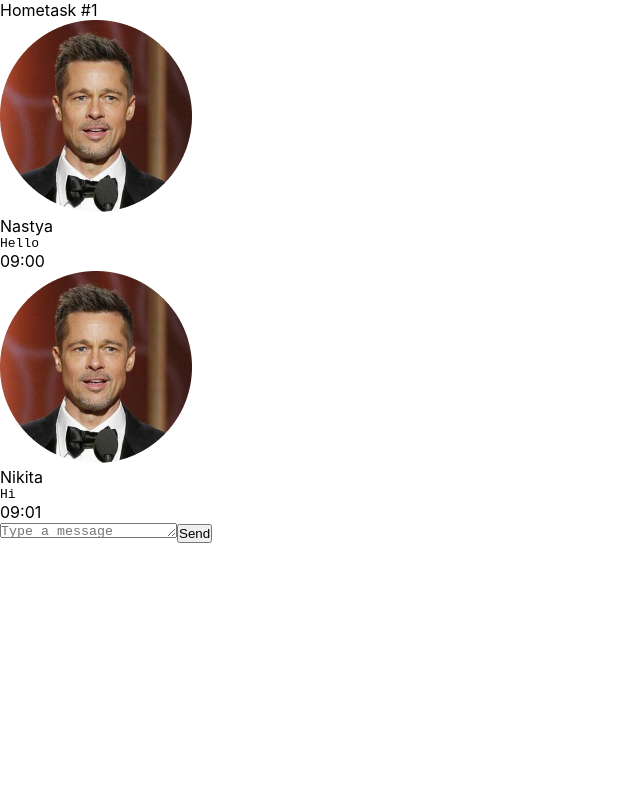
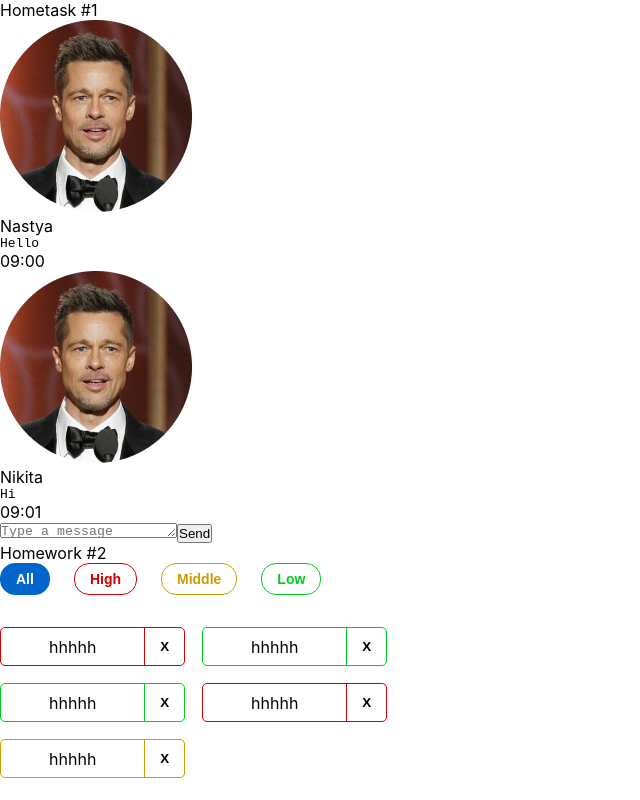
Before and after one commit to anastasiyaArkhipchuk/homework, a React (Create React App) app: page / in a window 1280 px wide. Shown: the whole page, without its empty margins (0-640 px from the left). Built offline with nearby package versions, Linux system fonts and the light colour scheme.

Commit message:
Second homework

```diff
--- a/package.json
+++ b/package.json
@@ -1,6 +1,6 @@
 {
   "name": "hws2",
-  "homepage": "http://anastasiyaArkhipchuk.github.io/homework",
+  "homepage": "https://anastasiyaArkhipchuk.github.io/homework",
   "version": "0.1.0",
   "private": true,
   "dependencies": {
@@ -16,7 +16,7 @@
     "@types/react-dom": "18.0.6",
     "@types/uuid": "8.3.4",
     "axios": "0.27.2",
-    "gh-pages": "4.0.0",
+    "gh-pages": "^5.0.0",
     "react": "18.2.0",
     "react-dom": "18.2.0",
     "react-redux": "8.0.4",
--- a/src/s1-main/App.tsx
+++ b/src/s1-main/App.tsx
@@ -1,13 +1,14 @@
 import React from 'react'
 import s from './App.module.css'
 import HW1 from '../s2-homeworks/hw01/HW1'
+import HW2 from "../s2-homeworks/hw02/HW2";
 
 function App() {
     return (
         <div className={s.App}>
             <HW1/>
-            {/*раскомментировать по ходу выполнения*/}
-            {/*<HW2/>*/}
+
+            {<HW2/>}
             {/*<HW3/>*/}
             {/*<HW4/>*/}
 
--- a/src/s2-homeworks/hw02/HW2.tsx
+++ b/src/s2-homeworks/hw02/HW2.tsx
@@ -17,16 +17,16 @@
 * */
 
 // types
-export type AffairPriorityType = any // need to fix any
+export type AffairPriorityType = 'low' | 'middle' | 'high'// need to fix any
 export type AffairType = {
-    _id: any // need to fix any
-    name: any // need to fix any
+    _id: number // need to fix any
+    name: string // need to fix any
     priority: AffairPriorityType
 }
 export type FilterType = 'all' | AffairPriorityType
 
 // constants
-const defaultAffairs: any = [ // need to fix any
+const defaultAffairs: Array<AffairType> = [ // need to fix any
     {_id: 1, name: 'React', priority: 'high'}, // студенты могут изменить содержимое name и количество элементов в массиве, ...priority не менять!
     {_id: 2, name: 'anime', priority: 'low'},
     {_id: 3, name: 'games', priority: 'low'},
@@ -35,23 +35,33 @@
 ]
 
 // pure helper functions
-export const filterAffairs = (affairs: any, filter: any): any => { // need to fix any
-
-
+export const filterAffairs = (affairs: Array<AffairType>, filter: FilterType): Array<AffairType> => { // need to fix any
+    if(filter === 'low'){
+        affairs= affairs.filter(f=>f.priority==='low')
+    }
+    if(filter === 'middle'){
+        affairs= affairs.filter(f=>f.priority==='middle')
+    }
+    if(filter === 'high'){
+        affairs= affairs.filter(f=>f.priority==='high')
+    }if(filter==='all') {
+       return affairs
+    }
     return affairs // need to fix
 }
-export const deleteAffair = (affairs: any, _id: any): any => { // need to fix any
-
-    return affairs // need to fix
+export const deleteAffair = (affairs: Array<AffairType>, _id: number): Array<AffairType> => { // need to fix any
+    let deleteAffairs = affairs.filter( a => a._id !== _id)
+    return deleteAffairs // need to fix
 }
 
 function HW2() {
-    const [affairs, setAffairs] = useState<any>(defaultAffairs) // need to fix any
+    const [affairs, setAffairs] = useState<Array<AffairType>>(defaultAffairs) // need to fix any
     const [filter, setFilter] = useState<FilterType>('all')
 
     const filteredAffairs = filterAffairs(affairs, filter)
-    const deleteAffairCallback = (_id: any) => { // need to fix any
-        // need to fix
+    const deleteAffairCallback = (_id: number) => { // need to fix any
+        let deleteAffairs = affairs.filter(t=>t._id !== _id)
+        setAffairs(deleteAffairs)
     }
 
     return (
--- a/src/s2-homeworks/hw02/affairs/Affairs.tsx
+++ b/src/s2-homeworks/hw02/affairs/Affairs.tsx
@@ -4,24 +4,22 @@
 import s from './Affairs.module.css'
 
 type AffairsPropsType = {
-    data: any // need to fix any
-    setFilter: any
-    deleteAffairCallback: any
+    data: Array<AffairType> //need to fix any
+    setFilter:  React.Dispatch<React.SetStateAction<FilterType>>
+    deleteAffairCallback: (_id:number) => void
     filter: FilterType
 }
 
 function Affairs(props: AffairsPropsType) {
-    const setAll = () => {
-        // need to fix
-    }
+    const setAll = ()=> {props.setFilter("all")}
     const setHigh = () => {
-        // need to fix
+        props.setFilter("high")
     }
     const setMiddle = () => {
-        // need to fix
+        props.setFilter("middle")
     }
     const setLow = () => {
-        // need to fix
+        props.setFilter("low")
     }
 
     const cnAll = s.button + ' ' + s.all + (props.filter === 'all' ? ' ' + s.active : '')
--- a/src/s2-homeworks/hw02/affairs/affair/Affair.tsx
+++ b/src/s2-homeworks/hw02/affairs/affair/Affair.tsx
@@ -6,12 +6,12 @@
 type AffairPropsType = {
     // key не нужно типизировать
     affair: AffairType
-    deleteAffairCallback: any // need to fix any
+    deleteAffairCallback: (_id:number) => void // need to fix any
 }
 
 function Affair(props: AffairPropsType) {
-    const deleteCallback = () => {
-        // need to fix
+    const deleteCallback =  () => {
+
     }
 
     const nameClass = s.name + ' ' + s2[props.affair.priority]
@@ -25,7 +25,7 @@
         >
             <div id={'hw2-name-' + props.affair._id} className={nameClass}>
                 {/*создаёт студент*/}
-
+hhhhh
                 {/**/}
             </div>
             <div id={'hw2-priority-' + props.affair._id} hidden>
@@ -35,7 +35,7 @@
             <button
                 id={'hw2-button-delete-' + props.affair._id}
                 className={buttonClass}
-                // need to fix
+                onClick={deleteCallback}
 
             >
                 {/*текст кнопки могут изменить студенты*/}
```
Also changed, not shown: 1 other file (tests, documents, lock files or other folders).
